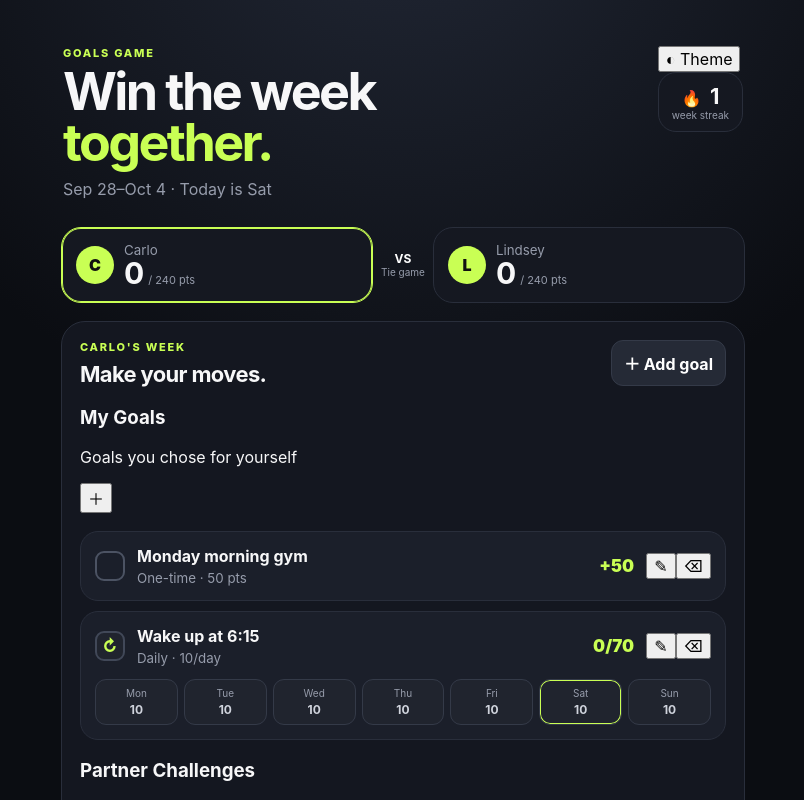
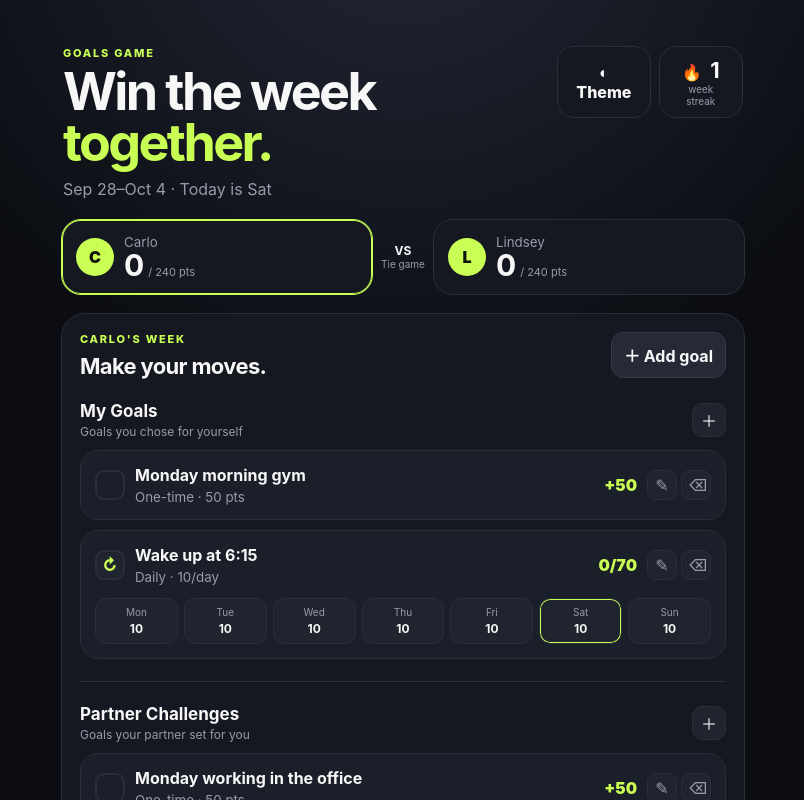
Before and after one commit to Csantos07/goals-game, a Next.js app: page / in a window 1280 px wide. Shown: the top 800 px of the page, without its empty margins (237-1041 px from the left). Built offline with nearby package versions, Linux system fonts and the light colour scheme.

Commit message:
Style goal sections and customizable themes

```diff
--- a/app/globals.css
+++ b/app/globals.css
@@ -1,76 +1,100 @@
 *{box-sizing:border-box}
-:root{--bg:#0b0d12;--card:#151821;--card2:#1b1f2a;--text:#f7f7f8;--muted:#969cab;--line:#292e3b;--accent:#c9ff54;--accent2:#9ee52a}
-body{margin:0;background:radial-gradient(circle at 50% -10%,#222836 0,#0b0d12 36%);color:var(--text);font-family:Inter,ui-sans-serif,system-ui,-apple-system,BlinkMacSystemFont,"Segoe UI",sans-serif}
+:root{--accent:#c9ff54;--accent-contrast:#10120c}
+body{margin:0;font-family:Inter,ui-sans-serif,system-ui,-apple-system,BlinkMacSystemFont,"Segoe UI",sans-serif}
 button,input{font:inherit}
 button:focus-visible,input:focus-visible{outline:2px solid var(--accent);outline-offset:2px}
+.appFrame{--bg:#0b0d12;--bgGlow:#222836;--card:#151821;--card2:#1b1f2a;--text:#f7f7f8;--muted:#969cab;--line:#292e3b;--button:#252a36;--buttonLine:#343a48;--modal:#171a22;--input:#0f1117;--soft:#20242e;min-height:100vh;background:radial-gradient(circle at 50% -10%,var(--bgGlow) 0,var(--bg) 36%);color:var(--text);transition:background .25s,color .25s}
+.appFrame[data-theme="light"]{--bg:#f5f6f8;--bgGlow:#ffffff;--card:#ffffff;--card2:#f2f3f6;--text:#15171c;--muted:#6f7581;--line:#d9dde5;--button:#eceef2;--buttonLine:#d4d8e0;--modal:#ffffff;--input:#f7f8fa;--soft:#eceef2}
 .shell{width:min(720px,100%);margin:auto;min-height:100vh;padding:32px 18px 60px}
-.top{display:flex;justify-content:space-between;align-items:flex-start;gap:18px;margin:14px 2px 28px}
+.top{display:flex;justify-content:space-between;align-items:flex-start;gap:18px;margin:14px 2px 20px}
+.topActions{display:flex;gap:8px;align-items:stretch}
 .eyebrow{font-size:11px;letter-spacing:.16em;font-weight:800;color:var(--accent);margin:0 0 7px}
 .top h1{font-size:clamp(32px,8vw,52px);line-height:.98;letter-spacing:-.05em;margin:0;max-width:480px}
 .top h1 span{color:var(--accent)}
 .sub{color:var(--muted);margin:10px 0 0}
+.themeButton{border:1px solid var(--line);background:var(--card);color:var(--text);border-radius:16px;padding:10px 12px;font-weight:800;cursor:pointer}
 .streak{background:var(--card);border:1px solid var(--line);border-radius:18px;padding:10px 13px;text-align:center;min-width:82px}
 .streak b{font-size:22px;margin-left:4px}
 .streak small{display:block;color:var(--muted);font-size:10px}
+.themePanel{background:var(--card);border:1px solid var(--line);border-radius:20px;padding:16px;margin:0 0 16px;display:grid;gap:14px}
+.modeSwitch,.seg{display:grid;grid-template-columns:1fr 1fr;gap:8px}
+.modeSwitch button,.seg button{padding:11px 12px;border-radius:12px;border:1px solid var(--buttonLine);background:var(--soft);color:var(--text);cursor:pointer}
+.modeSwitch .selected,.seg .selected{border-color:var(--accent);color:var(--accent)}
+.swatches{display:flex;gap:9px;align-items:center;flex-wrap:wrap}
+.swatch{width:34px;height:34px;border-radius:50%;border:3px solid transparent;cursor:pointer}
+.swatch.selected{box-shadow:0 0 0 2px var(--card),0 0 0 4px var(--accent)}
+.customColor{display:flex;align-items:center;gap:7px;color:var(--muted);font-size:12px;font-weight:700}
+.customColor input{width:38px;height:34px;border:0;background:transparent;padding:0;cursor:pointer}
 .scoreboard{display:grid;grid-template-columns:1fr auto 1fr;gap:8px;align-items:stretch;margin-bottom:18px}
 .score{border:1px solid var(--line);background:var(--card);color:var(--text);border-radius:20px;padding:14px;text-align:left;display:flex;gap:10px;align-items:center;cursor:pointer}
 .score.active{border-color:var(--accent);box-shadow:0 0 0 1px var(--accent) inset}
-.avatar{width:38px;height:38px;border-radius:50%;background:var(--accent);color:#111;display:grid;place-items:center;font-weight:900}
+.avatar{width:38px;height:38px;border-radius:50%;background:var(--accent);color:var(--accent-contrast);display:grid;place-items:center;font-weight:900}
 .score small,.score em{display:block;color:var(--muted);font-style:normal}
 .score strong{font-size:30px;line-height:1;margin-right:4px}
 .score em{display:inline;font-size:11px}
 .versus{display:flex;flex-direction:column;justify-content:center;text-align:center;color:var(--muted);font-size:10px}
-.versus b{color:#fff;font-size:12px}
-.card,.progressCard{background:rgba(21,24,33,.94);border:1px solid var(--line);border-radius:24px;padding:18px;margin-top:14px}
+.versus b{color:var(--text);font-size:12px}
+.card,.progressCard{background:var(--card);border:1px solid var(--line);border-radius:24px;padding:18px;margin-top:14px}
 .sectionHead{display:flex;justify-content:space-between;gap:12px;align-items:center}
 .sectionHead h2,.modal h2{margin:0;font-size:22px;letter-spacing:-.03em}
-.add{background:#252a36;border:1px solid #343a48;color:#fff;border-radius:12px;padding:10px 12px;font-weight:700;cursor:pointer}
-.goals{display:grid;gap:10px;margin-top:18px}
+.add{background:var(--button);border:1px solid var(--buttonLine);color:var(--text);border-radius:12px;padding:10px 12px;font-weight:700;cursor:pointer}
+.goalSection{margin-top:22px}
+.goalSection+.goalSection{padding-top:22px;border-top:1px solid var(--line)}
+.goalSectionHead{display:flex;justify-content:space-between;align-items:center;gap:12px}
+.goalSectionHead h3{margin:0;font-size:17px}
+.goalSectionHead p{margin:3px 0 0;color:var(--muted);font-size:12px}
+.miniAdd{border:1px solid var(--line);background:var(--soft);color:var(--text);border-radius:10px;width:34px;height:34px;cursor:pointer}
+.goals{display:grid;gap:10px;margin-top:11px}
+.emptyGoals{border:1px dashed var(--line);background:transparent;color:var(--muted);border-radius:14px;padding:16px;cursor:pointer}
 .goalCard{border:1px solid var(--line);background:var(--card2);border-radius:18px;padding:14px}
 .goalCard.done{opacity:.72}
 .goalCard.done .goalText b{text-decoration:line-through}
-.goalTop{display:flex;align-items:center;gap:12px}
-.check,.repeatMark{height:30px;width:30px;flex:0 0 30px;border-radius:9px;border:2px solid #4c5363;display:grid;place-items:center;font-weight:900}
-.check{background:transparent;color:#111;cursor:pointer}
+.goalTop{display:flex;align-items:center;gap:10px}
+.check,.repeatMark{height:30px;width:30px;flex:0 0 30px;border-radius:9px;border:2px solid var(--line);display:grid;place-items:center;font-weight:900}
+.check{background:transparent;color:var(--accent-contrast);cursor:pointer}
 .goalCard.done .check{background:var(--accent);border-color:var(--accent)}
-.repeatMark{color:var(--accent);border-color:#414858;background:#20242e}
+.repeatMark{color:var(--accent);background:var(--soft)}
 .goalText{flex:1;min-width:0}
 .goalText b,.goalText small{display:block}
 .goalText b{overflow-wrap:anywhere}
 .goalText small{color:var(--muted);margin-top:4px}
-.pts{font-weight:900;color:var(--accent);font-size:17px;white-space:nowrap}
+.pts{font-weight:900;color:var(--accent);font-size:16px;white-space:nowrap}
+.goalActions{display:flex;gap:4px}
+.goalActions button{width:30px;height:30px;border:1px solid var(--line);background:var(--soft);color:var(--muted);border-radius:9px;cursor:pointer}
+.goalActions button:hover{color:var(--text);border-color:var(--accent)}
 .dayRow{display:grid;grid-template-columns:repeat(7,minmax(0,1fr));gap:6px;margin-top:13px}
-.day{min-width:0;border:1px solid #343a48;background:#20242e;color:#cfd3dc;border-radius:11px;padding:7px 2px;cursor:pointer}
+.day{min-width:0;border:1px solid var(--line);background:var(--soft);color:var(--text);border-radius:11px;padding:7px 2px;cursor:pointer}
 .day span,.day b{display:block}
 .day span{font-size:10px;color:var(--muted)}
 .day b{font-size:12px;margin-top:3px}
-.day.complete{background:var(--accent);border-color:var(--accent);color:#10120c}
-.day.complete span{color:#30351e}
+.day.complete{background:var(--accent);border-color:var(--accent);color:var(--accent-contrast)}
+.day.complete span{color:var(--accent-contrast);opacity:.72}
 .day.today{box-shadow:0 0 0 1px var(--accent) inset}
 .progressCard b{font-size:18px}
-.bar{height:10px;background:#292e3a;border-radius:999px;overflow:hidden;margin:15px 0 10px}
-.bar span{height:100%;display:block;background:linear-gradient(90deg,var(--accent2),var(--accent));border-radius:999px;transition:width .25s}
+.bar{height:10px;background:var(--soft);border-radius:999px;overflow:hidden;margin:15px 0 10px}
+.bar span{height:100%;display:block;background:var(--accent);border-radius:999px;transition:width .25s}
 .motivate{color:var(--muted);font-size:13px;margin:0}
-.closeWeek,.primary{width:100%;border:0;border-radius:16px;background:var(--accent);color:#10120c;font-weight:900;font-size:15px;padding:16px;margin-top:14px;cursor:pointer}
-.modalBack{position:fixed;inset:0;background:#000b;display:grid;place-items:end center;padding:16px;z-index:5}
-.modal{width:min(620px,100%);background:#171a22;border:1px solid #353a47;border-radius:26px;padding:22px;margin-bottom:8px}
+.closeWeek,.primary{width:100%;border:0;border-radius:16px;background:var(--accent);color:var(--accent-contrast);font-weight:900;font-size:15px;padding:16px;margin-top:14px;cursor:pointer}
+.modalBack{position:fixed;inset:0;background:#0009;display:grid;place-items:end center;padding:16px;z-index:5}
+.modal{width:min(620px,100%);background:var(--modal);border:1px solid var(--line);border-radius:26px;padding:22px;margin-bottom:8px;color:var(--text)}
 .modal label{display:block;color:var(--muted);font-size:12px;font-weight:700;margin-top:17px}
-.modal input{display:block;width:100%;margin-top:7px;background:#0f1117;border:1px solid #343947;color:#fff;border-radius:12px;padding:13px;font-size:16px}
+.modal input[type="text"],.modal input:not([type]){display:block;width:100%;margin-top:7px;background:var(--input);border:1px solid var(--line);color:var(--text);border-radius:12px;padding:13px;font-size:16px}
 .choiceLabel{color:var(--muted);font-size:12px;font-weight:700;margin:17px 0 7px}
-.seg{display:grid;grid-template-columns:1fr 1fr;gap:8px}
-.seg button{padding:12px;border-radius:12px;border:1px solid #353b48;background:#20242e;color:#fff;cursor:pointer}
-.seg .selected{border-color:var(--accent);color:var(--accent)}
 .scoreHint{color:var(--muted);font-size:12px;line-height:1.45;margin:12px 2px 0}
 @media(max-width:520px){
   .shell{padding-top:18px}
-  .top{margin-bottom:20px}
+  .top{margin-bottom:16px}
   .streak{display:none}
+  .themeButton{padding:9px 10px}
   .scoreboard{grid-template-columns:1fr 40px 1fr}
   .score{padding:12px 10px;gap:7px}
   .avatar{width:31px;height:31px}
   .score strong{font-size:25px}
   .score em{display:block}
   .sectionHead{align-items:flex-end}
+  .goalTop{align-items:flex-start}
+  .pts{font-size:14px}
+  .goalActions{flex-direction:column}
   .dayRow{gap:4px}
   .day{padding:7px 1px}
   .day span{font-size:9px}
```
